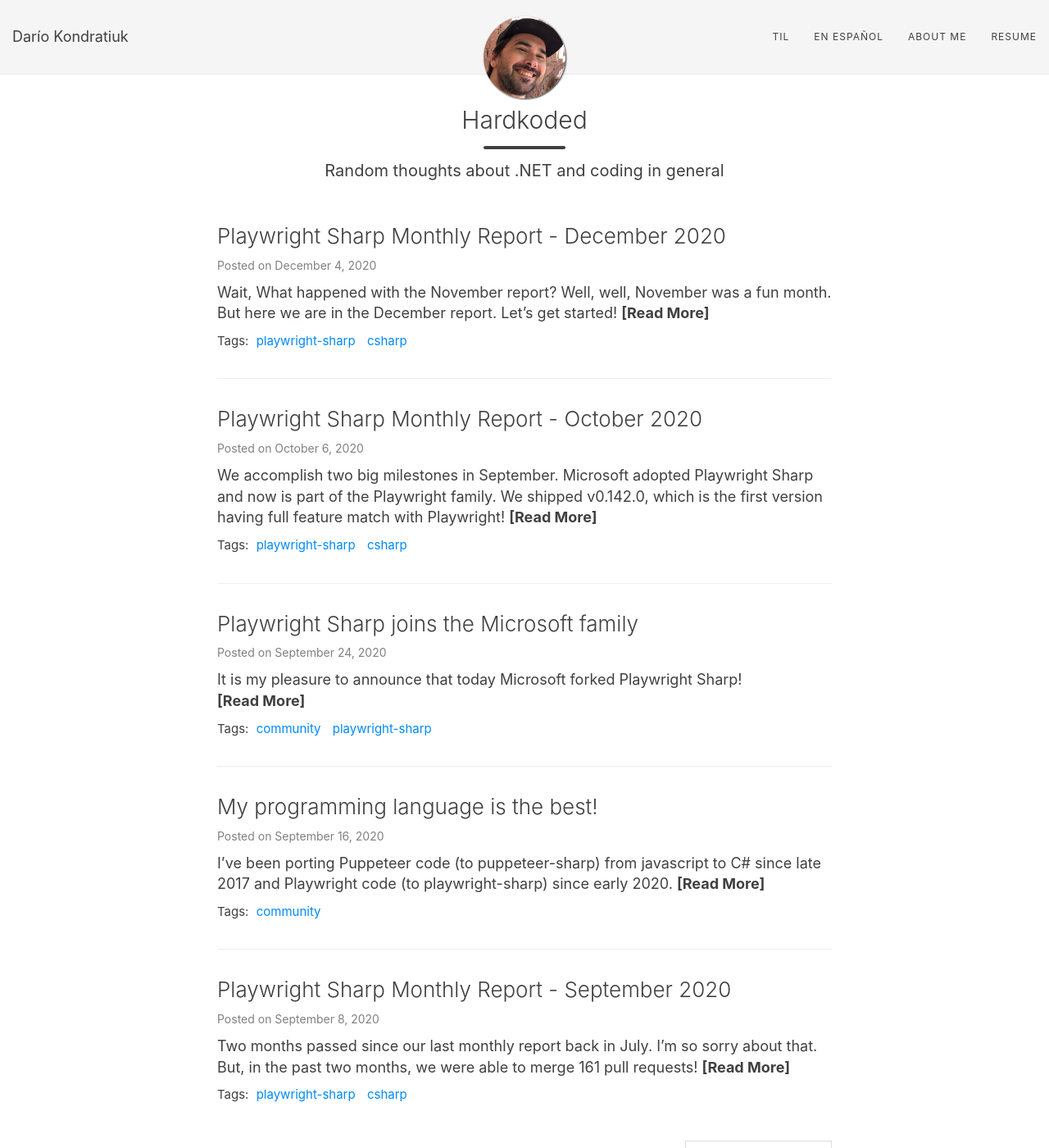
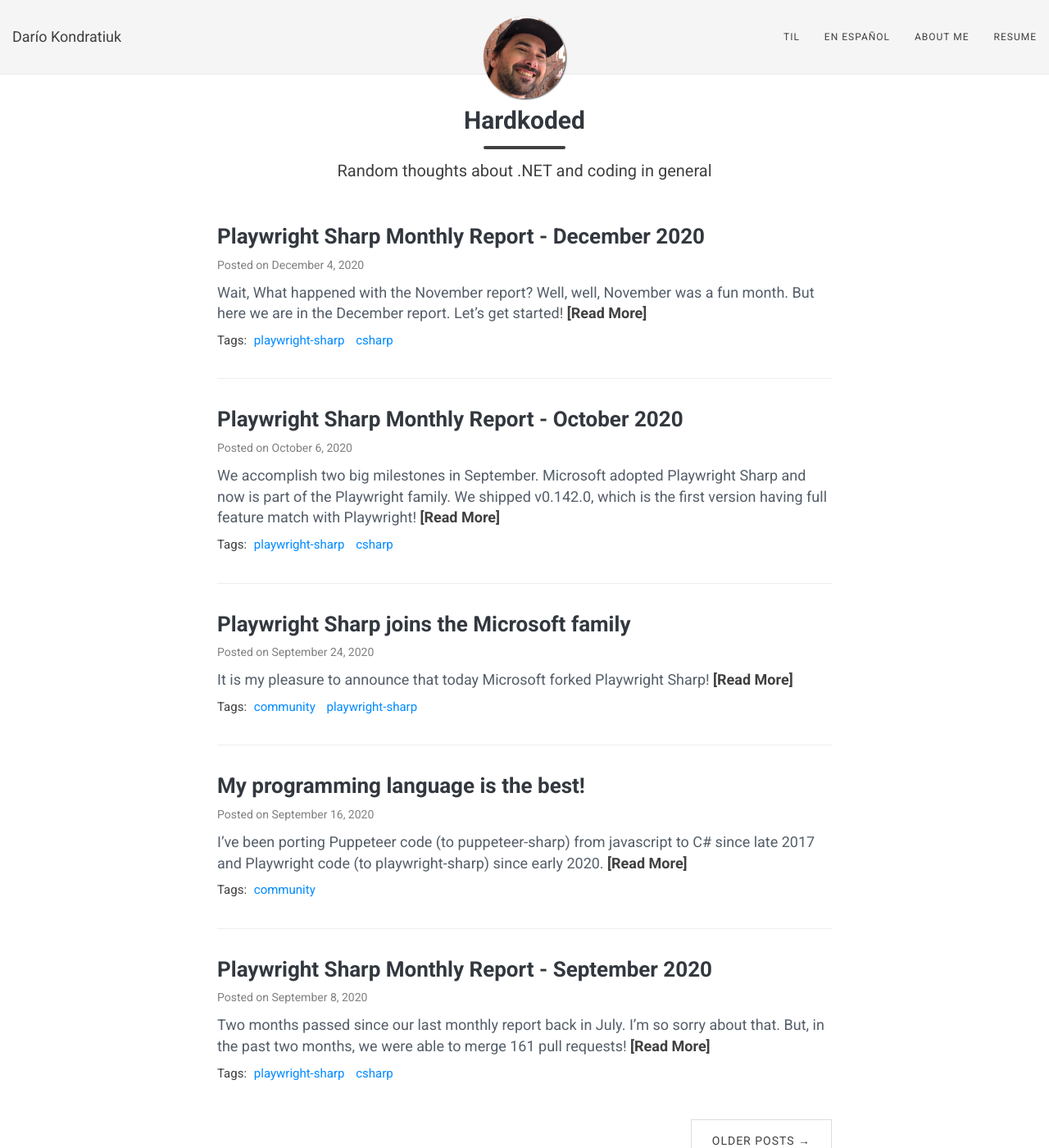
Before and after one commit to kblok/kblok.github.io, a Jekyll site: the page built from index.html, in a window 1280 px wide and 1400 px high. Shown: the whole window at 82% size. Built offline with Jekyll 4.4.1, drawn with Linux system fonts in a browser that asks for light colours; nearby versions of some CDN libraries; the list of posts is cut into pages by our own code.

Commit message:
Font changes

```diff
--- a/_layouts/base.html
+++ b/_layouts/base.html
@@ -8,6 +8,7 @@
 common-googlefonts:
   - "Lora:400,700,400italic,700italic"
   - "Open+Sans:300italic,400italic,600italic,700italic,800italic,400,300,600,700,800"
+  - "Roboto:300italic,400italic,600italic,700italic,800italic,400,300,600,700,800"
 common-js:
   - "/js/jquery-1.11.2.min.js"
   - "/js/bootstrap.min.js"
--- a/css/main.css
+++ b/css/main.css
@@ -7,7 +7,7 @@
 /* --- General --- */
 
 body {
-  font-family:-apple-system,BlinkMacSystemFont,"Segoe UI",Helvetica,Arial,sans-serif,"Apple Color Emoji","Segoe UI Emoji","Segoe UI Symbol";
+  font-family:'Roboto', sans-serif;
   font-size: 18px;
   color: #404040;
   position: relative;
@@ -22,8 +22,12 @@
   margin: 30px 0;
 }
 h1,h2,h3,h4,h5,h6 {
-  font-family: -apple-system,BlinkMacSystemFont,"Segoe UI",Helvetica,Arial,sans-serif,"Apple Color Emoji","Segoe UI Emoji","Segoe UI Symbol";
+  font-family: 'Roboto', sans-serif;
   font-weight: 300;
+}
+h1{
+  font-weight: 700;
+  color: rgb(51, 56, 63);
 }
 a {
   color: {{ site.link-col }};
@@ -68,7 +72,7 @@
 }
 
 .main-explain-area {
-  font-family: -apple-system,BlinkMacSystemFont,"Segoe UI",Helvetica,Arial,sans-serif,"Apple Color Emoji","Segoe UI Emoji","Segoe UI Symbol"
+  font-family: 'Roboto', sans-serif
   padding: 15px inherit;
 }
 
@@ -114,7 +118,7 @@
 .navbar-custom {
   background-color: {{ site.navbar-col }};
   border-bottom: 1px solid #EAEAEA;
-  font-family: -apple-system,BlinkMacSystemFont,"Segoe UI",Helvetica,Arial,sans-serif,"Apple Color Emoji","Segoe UI Emoji","Segoe UI Symbol"
+  font-family: 'Roboto', sans-serif
   {% if site.navbar-img %}
   background-image: url({{ site.navbar-img }});
   background-attachment: fixed;
@@ -291,7 +295,7 @@
   padding: 0;
 }
 footer .copyright {
-  font-family: -apple-system,BlinkMacSystemFont,"Segoe UI",Helvetica,Arial,sans-serif,"Apple Color Emoji","Segoe UI Emoji","Segoe UI Symbol"
+  font-family: 'Roboto', sans-serif
   text-align: center;
   margin-bottom: 0;
 }
@@ -343,6 +347,8 @@
 .post-preview .post-title {
   font-size: 26px;
   margin-top: 0;
+  font-weight: 700;
+  color: rgb(51, 56, 63);
 }
 .post-preview .post-subtitle {
   margin: 0;
@@ -356,14 +362,16 @@
   margin: 0 0 10px;
 }
 .post-preview .post-entry {
-  font-family: -apple-system,BlinkMacSystemFont,"Segoe UI",Helvetica,Arial,sans-serif,"Apple Color Emoji","Segoe UI Emoji","Segoe UI Symbol"
+  font-family: 'Roboto', sans-serif
 }
 .post-entry-container {
   display: inline-block;
+  color: rgb(85, 94, 105);
   width: 100%;
 }
 .post-entry {
   width: 100%;
+  color: rgb(85, 94, 105);
 }
 .post-image {
   float: right;
@@ -393,7 +401,7 @@
 /* --- Tags --- */
 
 .blog-tags {
-  font-family: -apple-system,BlinkMacSystemFont,"Segoe UI",Helvetica,Arial,sans-serif,"Apple Color Emoji","Segoe UI Emoji","Segoe UI Symbol"
+  font-family: 'Roboto', sans-serif
   color: #999;
   font-size: 15px;
   margin-bottom: 30px;
@@ -486,7 +494,7 @@
   font-size: 20px;
   line-height: 1.1;
   display: block;
-  font-family: -apple-system,BlinkMacSystemFont,"Segoe UI",Helvetica,Arial,sans-serif,"Apple Color Emoji","Segoe UI Emoji","Segoe UI Symbol"
+  font-family: 'Roboto', sans-serif
   font-weight: 300;
   margin: 10px 0 0;
 }
@@ -511,7 +519,7 @@
   padding: 5px 10px;
   font-size: 11px;
   color: #EEE;
-  font-family: -apple-system,BlinkMacSystemFont,"Segoe UI",Helvetica,Arial,sans-serif,"Apple Color Emoji","Segoe UI Emoji","Segoe UI Symbol"
+  font-family: 'Roboto', sans-serif
   right: 0;
   bottom: 0;
   display: none;
@@ -595,7 +603,7 @@
 /* --- Pager --- */
 
 .pager li a {
-  font-family: -apple-system,BlinkMacSystemFont,"Segoe UI",Helvetica,Arial,sans-serif,"Apple Color Emoji","Segoe UI Emoji","Segoe UI Symbol";
+  font-family: 'Roboto', sans-serif;
   text-transform: uppercase;
   font-size: 14px;
   letter-spacing: 1px;
@@ -760,6 +768,10 @@
   border-bottom: 1px solid #eaecef;
 }
 
+article.blog-post {
+  color: rgb(85, 94, 105);
+}
+
 .blog-post h2 {
   font-size: 26px;
   padding-bottom: 0.3em;
--- a/css/styles.css
+++ b/css/resume-style.css
@@ -1,5 +1,5 @@
 body {
-    font-family: Ubuntu;
+    font-family: Roboto;
     width: 1184px;
     padding-top: 20px;
     background-color: #efefef;
@@ -8,7 +8,6 @@
 
 @media print {
     body {
-        font-family: Ubuntu;
         width: 100%;
         padding-top: 0;
         background-color:white;
@@ -83,7 +82,6 @@
     font-size: 18px;
     font-weight: 400;
     margin: 8px 0 8px 0;
-    font-style: italic;
 }
 
 .section h5 {
@@ -94,7 +92,6 @@
 
 .section h6 {
     margin: 0;
-    font-style: italic;
     font-size: 16px;
     margin-top: 10px;
     font-weight: 400;
--- a/resume.html
+++ b/resume.html
@@ -7,8 +7,8 @@
 <head>
     <link rel="stylesheet" href="https://cdn.jsdelivr.net/npm/bootstrap-icons@1.3.0/font/bootstrap-icons.css">
     <link rel="preconnect" href="https://fonts.gstatic.com">
-    <link href="https://fonts.googleapis.com/css2?family=Ubuntu:wght@400;700&display=swap" rel="stylesheet">
-    <link rel="stylesheet" href="./css/styles.css">
+    <link href="https://fonts.googleapis.com/css2?family=Inter:wght@400;700&display=swap" rel="stylesheet">
+    <link rel="stylesheet" href="./css/resume-style.css">
 </head>
 
 <body>
```
